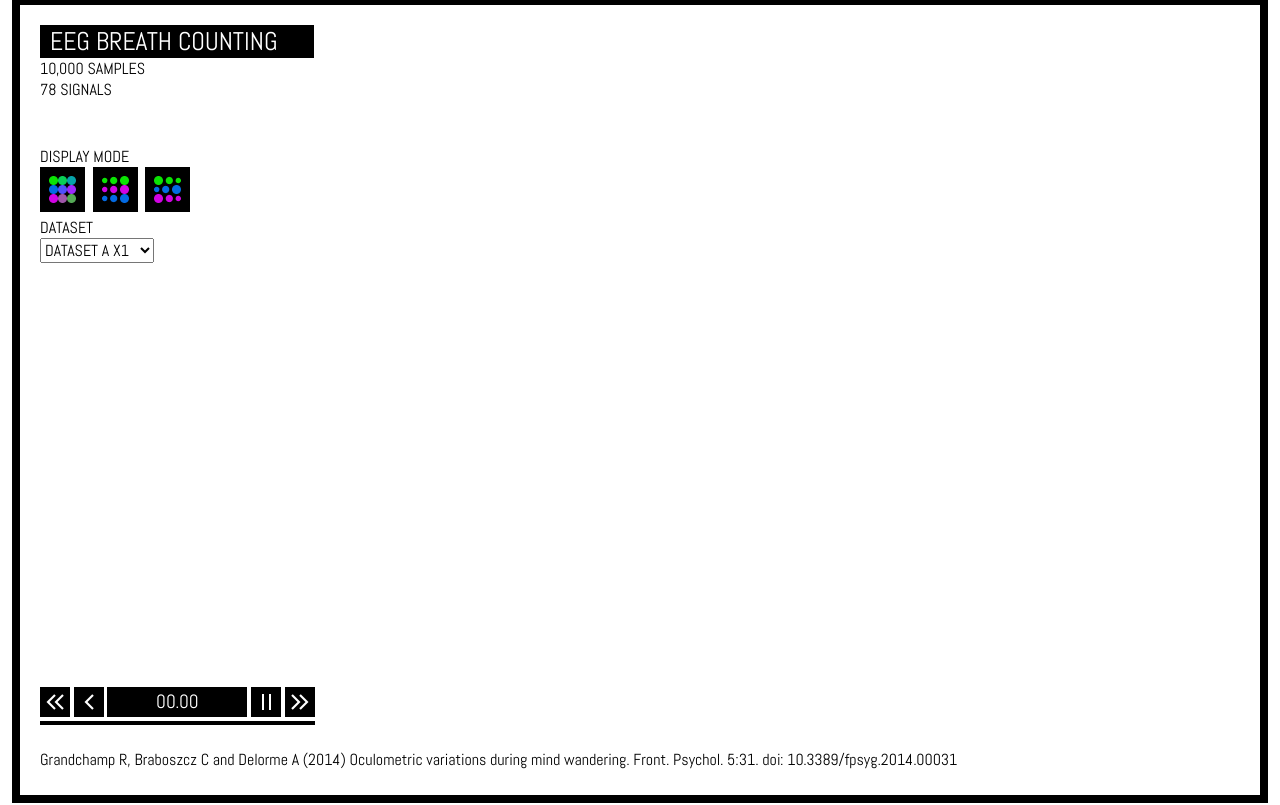
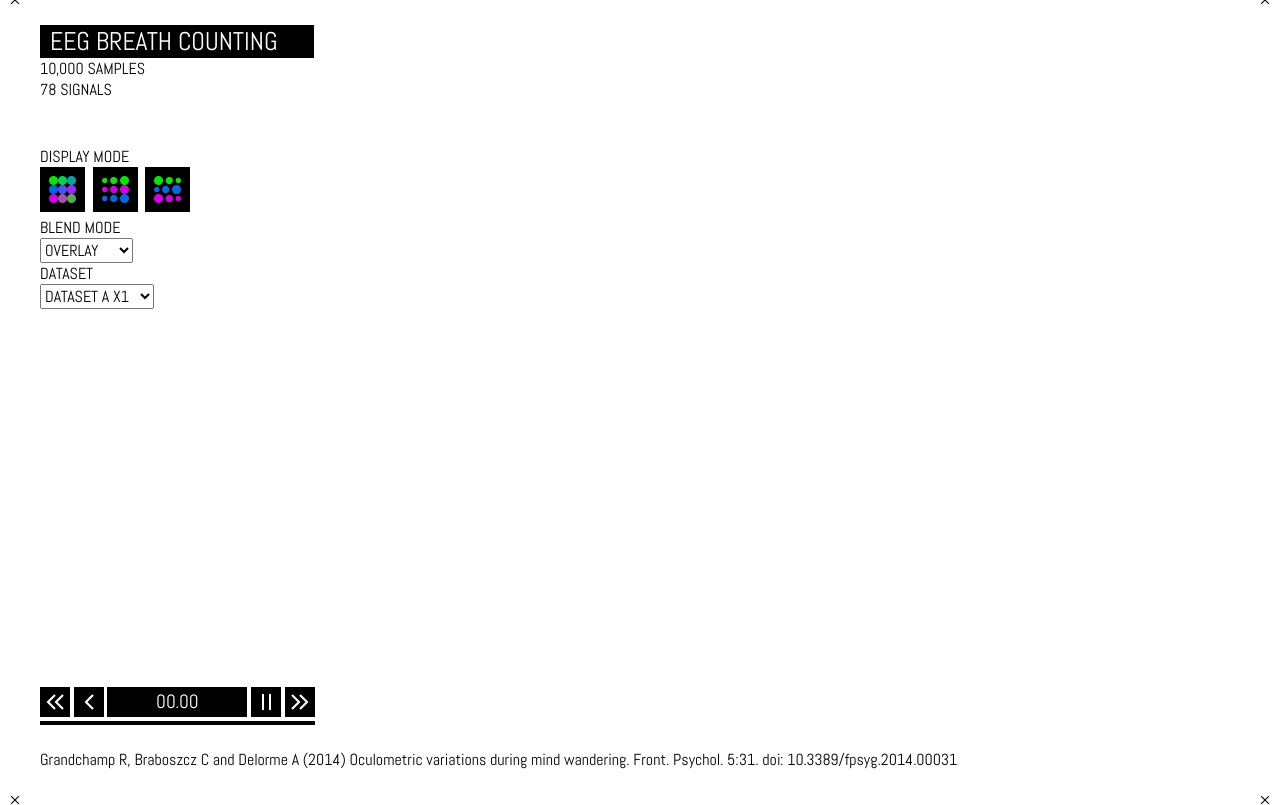
Before and after one commit to yaclive/212-Data-Vis, a Flask app: template templates/index.html in a window 1280 px wide. Run offline with Flask 2, Linux system fonts and the light colour scheme; the template is opened without the code that fills it, so the values that code supplies are empty.

Commit message:
added blend mode control for performance

```diff
--- a/static/script.js
+++ b/static/script.js
@@ -19,7 +19,8 @@ var canvas = document.getElementById("canvas"),
 	time = 0,
 	speed = 1,
 	pause = 0,
-	mode = 1;
+	mode = 1,
+	blendmode = "overlay";
 
 function resize() {
 	win = {
@@ -57,7 +58,7 @@ function drawCircles() {
 	ctx.save();
 	ctx.translate(win.width / 2 - (tiles.wide * tiles.size * 2) / 2, win.height / 2 - (tiles.high * tiles.size * 2) / 2); // Calculate tile block size and center using window width and height
 	ctx.translate(tiles.size, tiles.size); // Offset circle to correct coordinates to be from top left
-	ctx.globalAlpha = 0.6;
+	ctx.globalAlpha = 0.7;
 
 	var count = 0;
 	for (var i = 0; i < tiles.high; i++) {
@@ -103,7 +104,7 @@ function loop() {
 	ctx.restore();
 	ctx.save();
 	ctx.clearRect(0, 0, win.width, win.height);
-	ctx.globalCompositeOperation = "overlay";
+	ctx.globalCompositeOperation = blendmode;
 
 	// Manage time
 	if (cursor.down) {
@@ -150,6 +151,11 @@ for (var i = 0; i < modeButtons.length; i++) {
 	});
 }
 
+// Blend mode
+document.getElementById("selectBlendMode").addEventListener("change", function(event) {
+	blendmode = this.value;
+});
+
 // Dataset
 document.getElementById("selectDataset").addEventListener("change", function(event) {
 	loadDataset(this.value);
--- a/static/style.css
+++ b/static/style.css
@@ -27,7 +27,8 @@ canvas {
 	padding: 20px;
 	cursor: ew-resize;
 
-	border: 8px solid black;
+	border: 10px solid black;
+	border-image: url(border.svg) 9 repeat;
 }
 
 .sidebar {
--- a/templates/index.html
+++ b/templates/index.html
@@ -21,6 +21,16 @@
 					<div class="btn mode" id="mode1"></div>
 					<div class="btn mode" id="mode2"></div>
 					<div class="btn mode" id="mode3"></div>
+				</div>
+				<h2>blend mode</h2><br />
+				<div class="blendmodes">
+					<select name="blendmode" id="selectBlendMode">
+						<option value="overlay">overlay</option>
+						<option value="multiply">multiply</option>
+						<option value="screen">screen</option>
+						<option value="darken">darken</option>
+						<option value="soft-light">soft-light</option>
+					</select>
 				</div>
 				<h2>dataset</h2><br />
 				<div class="datasets">
```
Also changed, not shown: static/border.svg (added).
